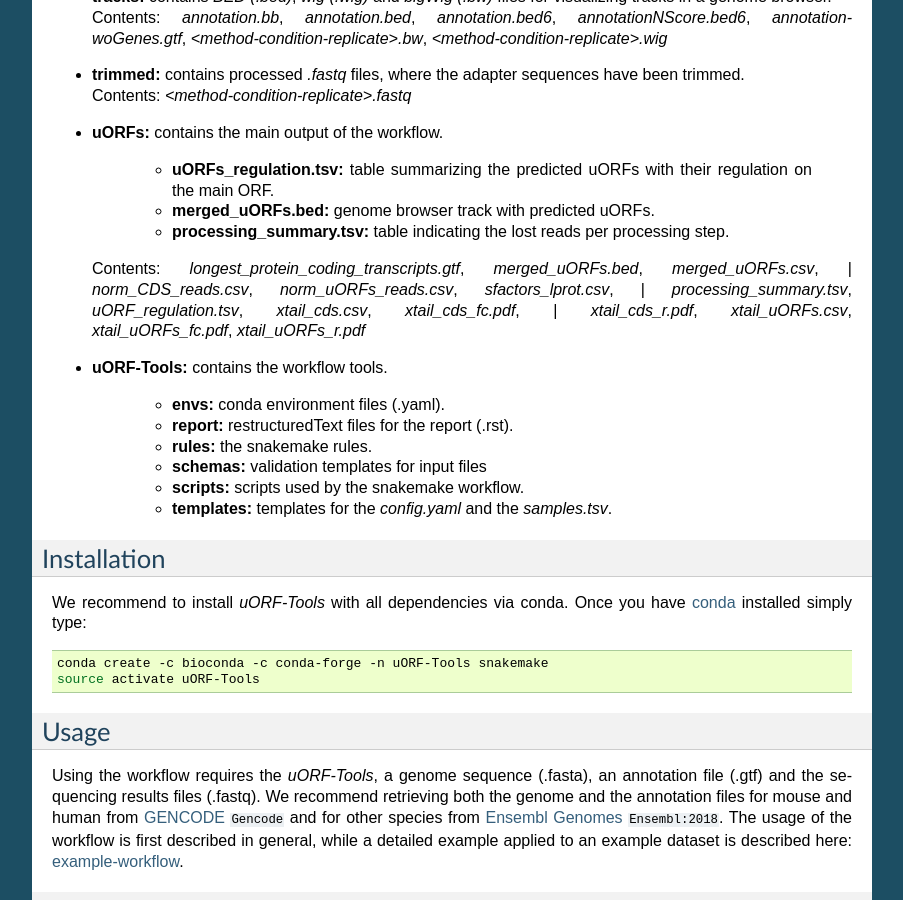
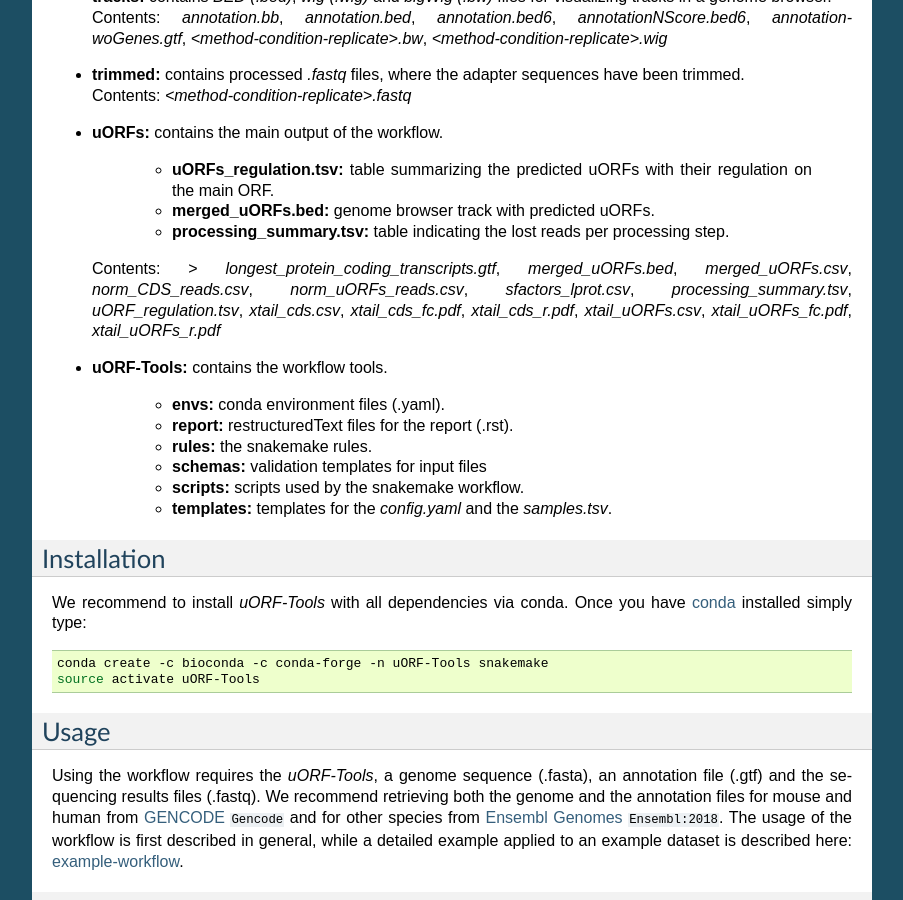
Before and after one commit to RickGelhausen/uORF-Tools_ReadTheDocs, a Sphinx documentation site: the page built from docs/source/overview.rst, in a window 1280 px wide and 900 px high, scrolled down 2380 px. Shown: the whole window, without its empty margins (198-1101 px from the left). Built offline with Sphinx 7.4.7, drawn with Linux system fonts in a browser that asks for light colours; cross-references to code outside the pages are shown as plain code.

Commit message:
Completing directory table

```diff
--- a/docs/source/overview.rst
+++ b/docs/source/overview.rst
@@ -81,10 +81,7 @@
 	- **merged_uORFs.bed:** genome browser track with predicted uORFs.
 	- **processing_summary.tsv:** table indicating the lost reads per processing step.
 
-  | Contents: *longest_protein_coding_transcripts.gtf*, *merged_uORFs.bed*, *merged_uORFs.csv*,
-            | *norm_CDS_reads.csv*, *norm_uORFs_reads.csv*, *sfactors_lprot.csv*,
-            | *processing_summary.tsv*, *uORF_regulation.tsv*, *xtail_cds.csv*, *xtail_cds_fc.pdf*,
-            | *xtail_cds_r.pdf*, *xtail_uORFs.csv*, *xtail_uORFs_fc.pdf*, *xtail_uORFs_r.pdf*
+  | Contents: > *longest_protein_coding_transcripts.gtf*, *merged_uORFs.bed*, *merged_uORFs.csv*, *norm_CDS_reads.csv*, *norm_uORFs_reads.csv*, *sfactors_lprot.csv*, *processing_summary.tsv*, *uORF_regulation.tsv*, *xtail_cds.csv*, *xtail_cds_fc.pdf*, *xtail_cds_r.pdf*, *xtail_uORFs.csv*, *xtail_uORFs_fc.pdf*, *xtail_uORFs_r.pdf*
 
 • **uORF-Tools:** contains the workflow tools.
 
```
